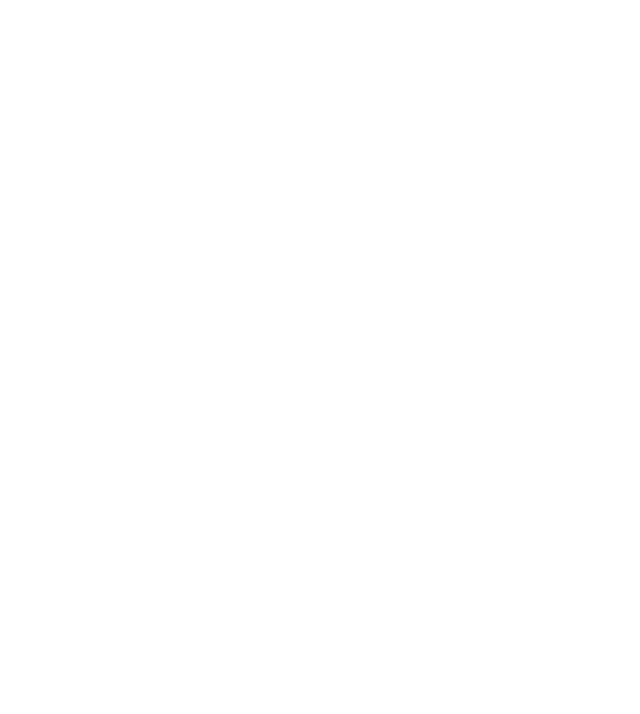
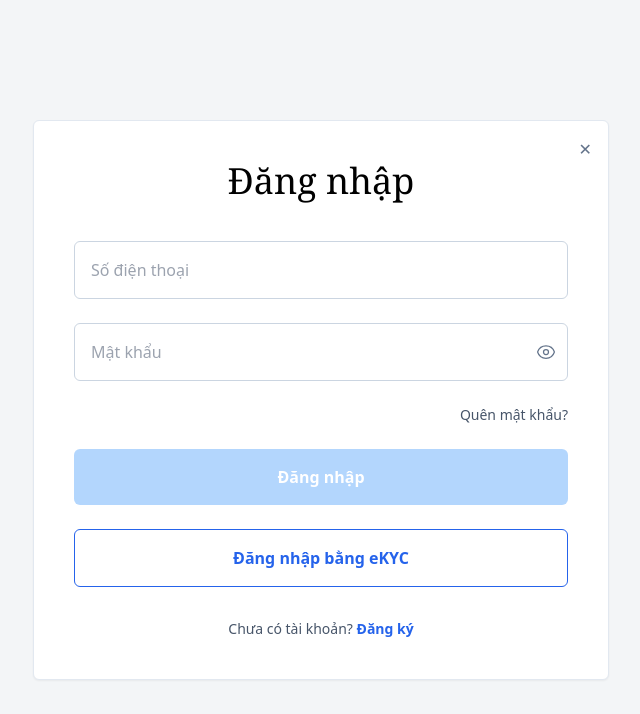
Before and after one commit to Julia2131/craftswebsite, a React (Vite) app: page /log in a window 1280 px wide. Before the commit this address had no page. Shown: the top 714 px of the page, without its empty margins (319-959 px from the left). Built offline with nearby package versions, Linux system fonts and the light colour scheme.

Commit message:
update login

```diff
--- a/package.json
+++ b/package.json
@@ -10,6 +10,7 @@
     "preview": "vite preview"
   },
   "dependencies": {
+    "@heroicons/react": "^2.2.0",
     "react": "^19.2.0",
     "react-dom": "^19.2.0",
     "react-router-dom": "^7.13.1"
--- a/src/App.jsx
+++ b/src/App.jsx
@@ -2,14 +2,7 @@ import { BrowserRouter, Routes, Route } from "react-router-dom";
 
 import Home from "./pages-temp/Home.jsx";
 import RegisterCCCD from "./pages-temp/RegisterCCCD.jsx";
-
-function ScanFace() {
-  return (
-    <div className="min-h-screen flex items-center justify-center text-2xl">
-      Scan Face Screen (tạm thời)
-    </div>
-  );
-}
+import Log from "./pages-temp/Log.jsx";
 
 export default function App() {
   return (
@@ -17,7 +10,7 @@ export default function App() {
       <Routes>
         <Route path="/" element={<Home />} />
         <Route path="/register-cccd" element={<RegisterCCCD />} />
-        <Route path="/scan-face" element={<ScanFace />} />
+        <Route path="/log" element={<Log />} />
       </Routes>
     </BrowserRouter>
   );
--- a/src/pages-temp/Home.jsx
+++ b/src/pages-temp/Home.jsx
@@ -147,7 +147,7 @@ export default function Home() {
           ) : (
             <button
               type="button"
-              onClick={openLogin}
+              onClick={() => navigate("/log")}
               className="rounded-md bg-blue-600 px-4 py-2 text-white hover:bg-blue-700"
             >
               Đăng nhập
@@ -183,7 +183,8 @@ export default function Home() {
 
       {/* DẤU ẤN ĐỘC BẢN */}
       <section className="mx-auto max-w-6xl px-4 py-10">
-        <h2 className="mb-6 font-serif text-2xl">Dấu Ấn Độc Bản</h2>
+
+        <h2 className="mb-6 text-2xl font-semibold">Dấu Ấn Độc Bản</h2>
 
         <div className="grid grid-cols-1 gap-6 md:grid-cols-3">
           {[banner1, banner2, banner3].map((src, i) => (
--- /dev/null
+++ b/src/pages-temp/Log.jsx
@@ -0,0 +1,131 @@
+import { useState } from "react";
+import { useNavigate } from "react-router-dom";
+import { EyeIcon, EyeSlashIcon } from "@heroicons/react/24/outline";
+
+export default function Log() {
+  const navigate = useNavigate();
+
+  const [phone, setPhone] = useState("");
+  const [pass, setPass] = useState("");
+  const [showPass, setShowPass] = useState(false);
+
+  const canSubmit = phone.trim().length > 0 && pass.trim().length > 0;
+
+  const handleLogin = () => {
+    if (!canSubmit) return;
+
+    const fakeUser = {
+      name: "Người dùng",
+      avatar: "",
+      verified: false,
+      loginAt: new Date().toISOString(),
+    };
+
+    localStorage.setItem("craft_user", JSON.stringify(fakeUser));
+    window.dispatchEvent(new Event("craft_user_updated"));
+    navigate("/");
+  };
+
+  return (
+    <div className="min-h-screen flex items-center justify-center bg-[#f3f5f7] p-6">
+      <div className="relative w-full max-w-xl bg-white border border-slate-200 shadow-sm rounded-md p-10">
+        {/* close */}
+        <button
+          onClick={() => navigate("/")}
+          className="absolute right-4 top-4 text-slate-500 hover:text-slate-800"
+          aria-label="Close"
+          type="button"
+        >
+          ✕
+        </button>
+
+        <h1 className="text-center font-serif text-4xl">Đăng nhập</h1>
+
+        <div className="mt-10 space-y-6">
+          {/* phone */}
+          <div>
+            <input
+              value={phone}
+              onChange={(e) => setPhone(e.target.value)}
+              placeholder="Số điện thoại"
+              className="w-full rounded-md border border-slate-300 px-4 py-4 outline-none focus:border-blue-500"
+              inputMode="numeric"
+            />
+          </div>
+
+          {/* pass */}
+          <div>
+            <div className="relative">
+              <input
+                value={pass}
+                onChange={(e) => setPass(e.target.value)}
+                type={showPass ? "text" : "password"}
+                placeholder="Mật khẩu"
+                className="w-full rounded-md border border-slate-300 px-4 py-4 pr-12 outline-none focus:border-blue-500"
+              />
+
+              {/* ✅ icon line + toggle */}
+              <button
+                type="button"
+                onClick={() => setShowPass((v) => !v)}
+                className="absolute right-3 top-1/2 -translate-y-1/2 text-slate-500 hover:text-slate-800"
+                aria-label={showPass ? "Ẩn mật khẩu" : "Hiện mật khẩu"}
+                title={showPass ? "Ẩn mật khẩu" : "Hiện mật khẩu"}
+              >
+                {showPass ? (
+                  <EyeSlashIcon className="h-5 w-5 transition-transform hover:scale-110" />
+                ) : (
+                  <EyeIcon className="h-5 w-5 transition-transform hover:scale-110" />
+                )}
+              </button>
+            </div>
+          </div>
+
+          {/* quên mk */}
+          <div className="flex justify-end">
+            <button
+              type="button"
+              className="text-sm text-slate-600 hover:underline"
+            >
+              Quên mật khẩu?
+            </button>
+          </div>
+
+          {/* login */}
+          <button
+            onClick={handleLogin}
+            disabled={!canSubmit}
+            className={[
+              "w-full rounded-md py-4 font-semibold",
+              canSubmit
+                ? "bg-blue-600 text-white hover:bg-blue-700"
+                : "bg-blue-300 text-white cursor-not-allowed opacity-70",
+            ].join(" ")}
+          >
+            Đăng nhập
+          </button>
+
+          {/* ekyc */}
+          <button
+            onClick={() => navigate("/register-cccd")}
+            className="w-full rounded-md border border-blue-600 py-4 font-semibold text-blue-600 hover:bg-blue-50"
+          >
+            Đăng nhập bằng eKYC
+          </button>
+
+          {/* đăng ký */}
+          <div className="pt-2 text-center text-sm text-slate-600">
+            Chưa có tài khoản?{" "}
+            <button
+              type="button"
+              onClick={() => navigate("/register-cccd")}
+              className="font-semibold text-blue-600 hover:underline"
+            >
+              Đăng ký
+            </button>
+          </div>
+        </div>
+      </div>
+    </div>
+  );
+}
```
Also changed, not shown: 1 other file (tests, documents, lock files or other folders).
